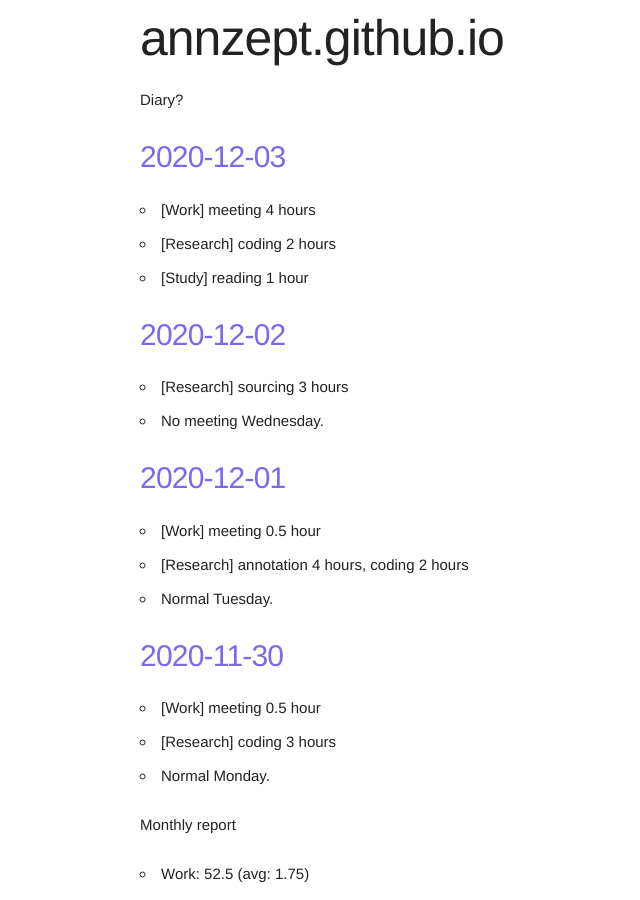
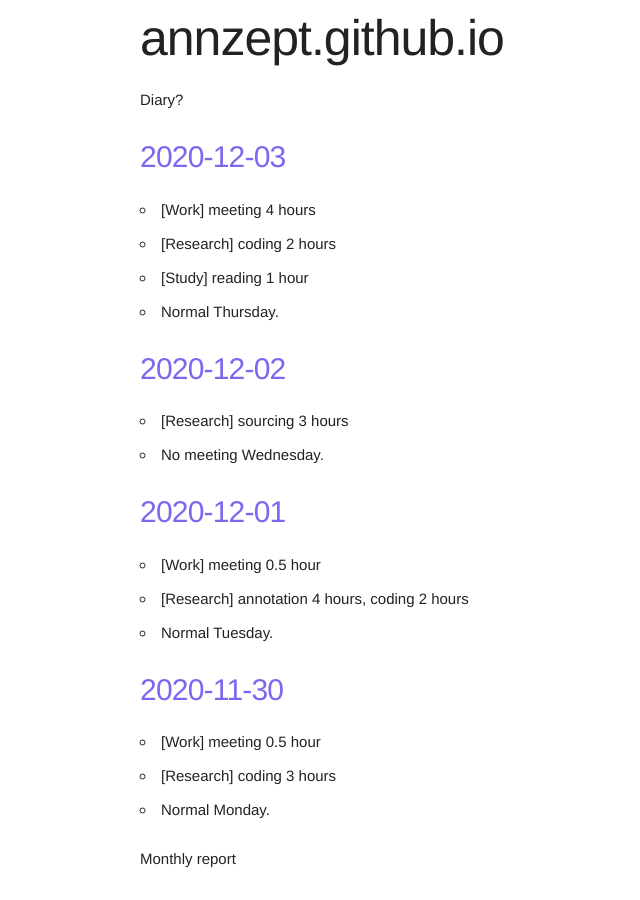
Before and after one commit to annzept/annzept.github.io, a Jekyll site: the page built from index.markdown, in a window 1280 px wide and 900 px high. Shown: the whole window, without its empty margins (20-660 px from the left). Built offline with Jekyll 4.4.1, drawn with Linux system fonts in a browser that asks for light colours.

Commit message:
Fri Dec  4 01:44:35 JST 2020

```diff
--- a/_posts/2020-12-03-diary.md
+++ b/_posts/2020-12-03-diary.md
@@ -8,3 +8,4 @@ categories: diary
 - [Work] meeting 4 hours
 - [Research] coding 2 hours
 - [Study] reading 1 hour
+- Normal Thursday.
```
